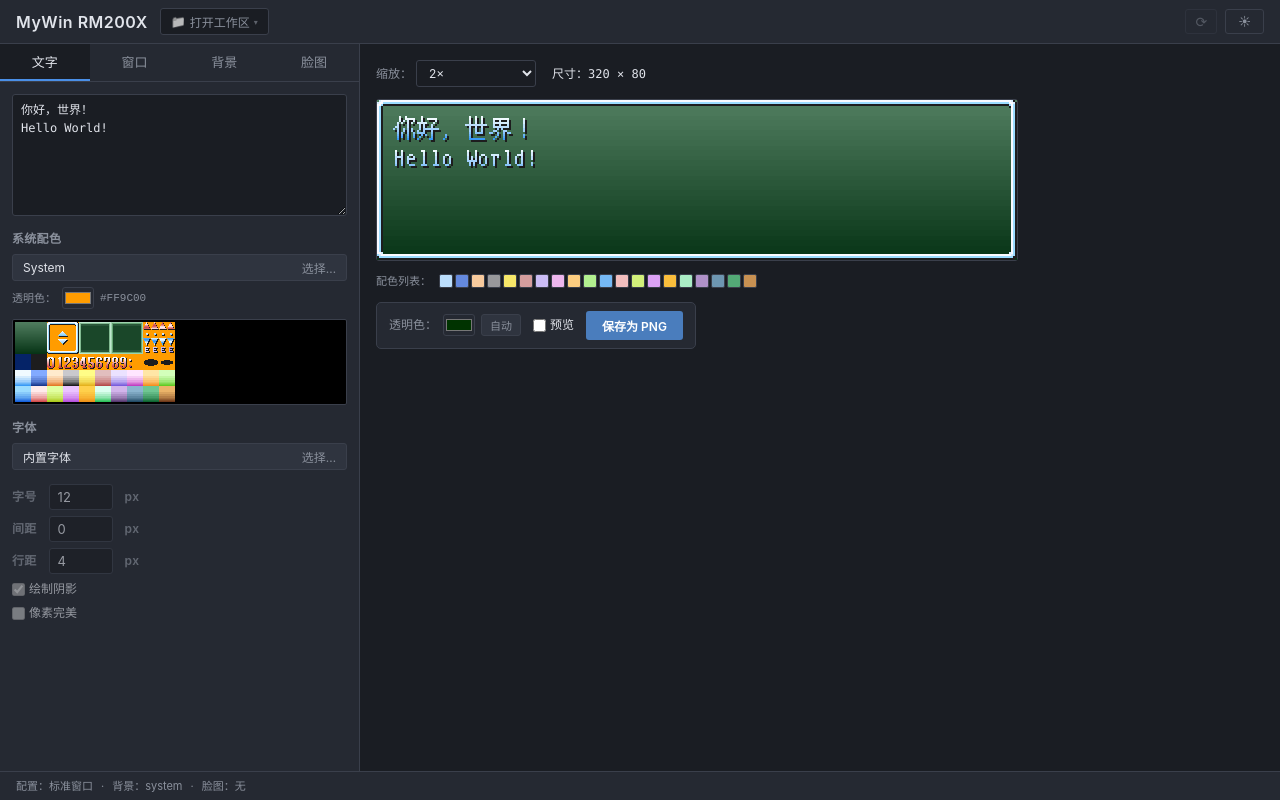
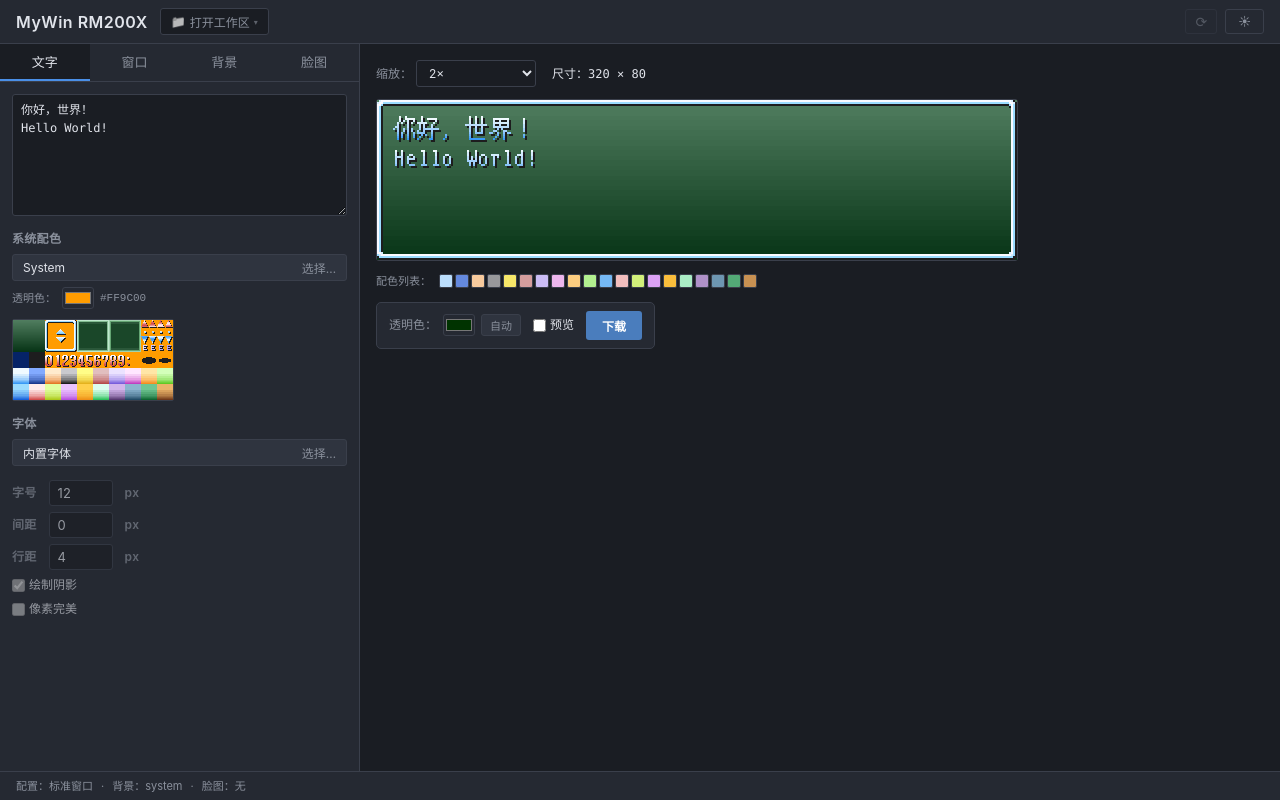
Before and after one commit to blanhhy/mywin-rm200x, a React (Vite) app: page / in a window 1280 px wide. Built offline with nearby package versions, Linux system fonts and the light colour scheme.

Commit message:
style: 消除各种地方的奇怪留边

```diff
--- a/src/components/Preview.tsx
+++ b/src/components/Preview.tsx
@@ -346,7 +346,7 @@ export default function Preview() {
           预览
         </label>
         <button className="export-btn" onClick={handleExport}>
-          {selectedPicture ? '覆盖保存' : workspace ? '保存到工作区' : '保存为 PNG'}
+          {selectedPicture ? '覆盖' : workspace ? '保存' : '下载'}
         </button>
       </div>
       {exportMsg && <div className={`export-msg ${exportError ? 'error' : ''}`}>{exportMsg}</div>}
--- a/src/styles/App.css
+++ b/src/styles/App.css
@@ -480,21 +480,25 @@
 .system-preview {
   margin-top: 4px;
   border: 1px solid var(--color-border);
+  /* 不再加黑色内衬：图片直接贴边，避免出现与主题无关的黑色外框 */
+  background: transparent;
+  /* 在纵向 flex 容器中是 flex 项，加上 align-self 才会按图片宽度收缩，
+     否则会被拉伸到整行宽度、右侧露出黑色底 */
+  align-self: flex-start;
+  display: inline-block;
+  border-radius: 2px;
+}
+
+.system-preview img {
+  display: block;
+}
+
+.image-preview {
+  margin-top: 4px;
+  border: 1px solid var(--color-border);
   padding: 2px;
   background: #000;
-  display: inline-block;
-  border-radius: 2px;
-}
-
-.system-preview img {
-  display: block;
-}
-
-.image-preview {
-  margin-top: 4px;
-  border: 1px solid var(--color-border);
-  padding: 2px;
-  background: #000;
+  align-self: flex-start;
   display: inline-block;
   border-radius: 2px;
 }
@@ -1307,18 +1311,15 @@
 .asset-preview-wrapper {
   position: relative;
   display: inline-block;
-  padding: 4px;
-  background-color: #444;
-  background-image:
-    linear-gradient(45deg, #888 25%, transparent 25%),
-    linear-gradient(-45deg, #888 25%, transparent 25%),
-    linear-gradient(45deg, transparent 75%, #888 75%),
-    linear-gradient(-45deg, transparent 75%, #888 75%);
-  background-size: 16px 16px;
-  background-position: 0 0, 0 8px, 8px -8px, -8px 0;
+  /* 预览区不加内边距与棋盘格底衬，图像直接贴边，避免出现固定的一圈空白 */
   border: 1px solid var(--color-border);
   border-radius: var(--radius-sm);
   align-self: flex-start;
+}
+
+/* FaceSet 网格自带边框，外层再画一圈会形成双线 */
+.asset-preview-wrapper:has(.face-grid) {
+  border: none;
 }
 
 .asset-preview-wrapper img {
```
